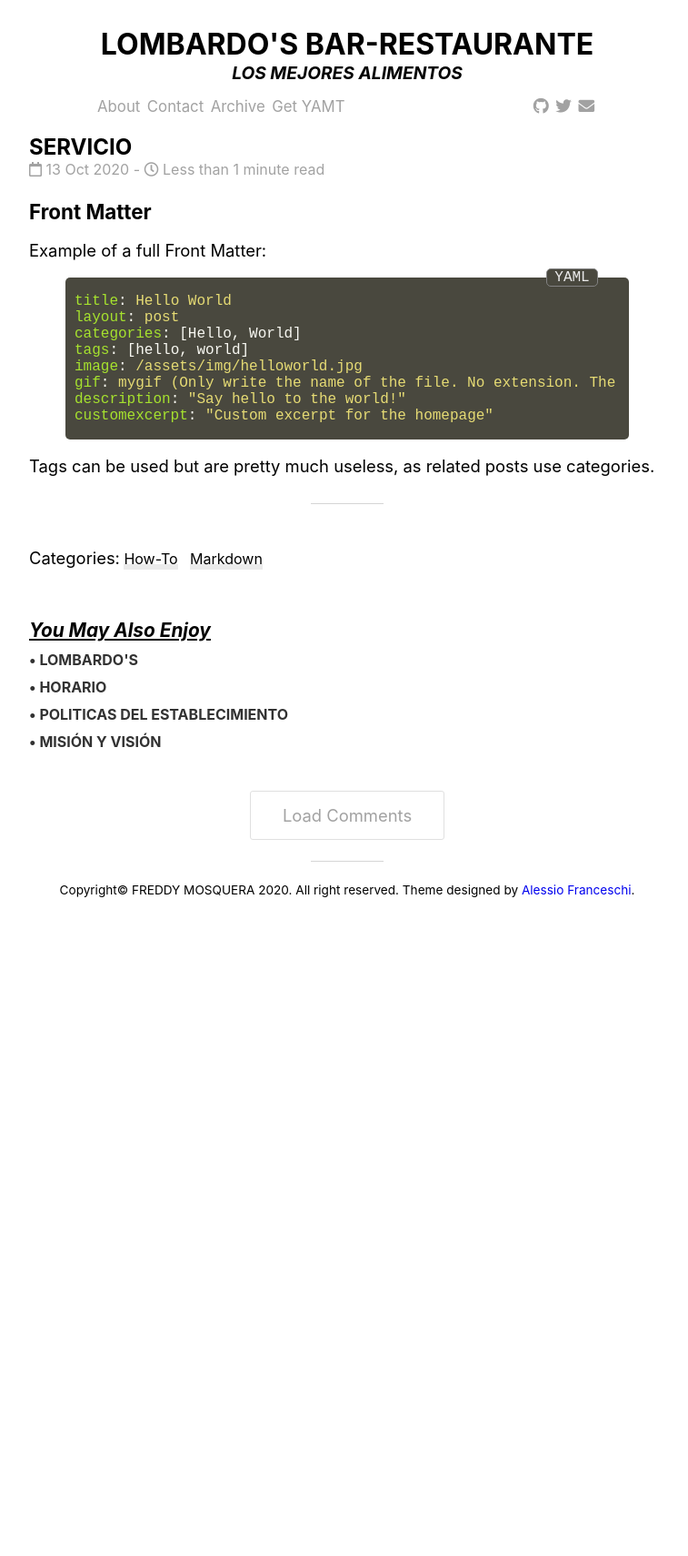
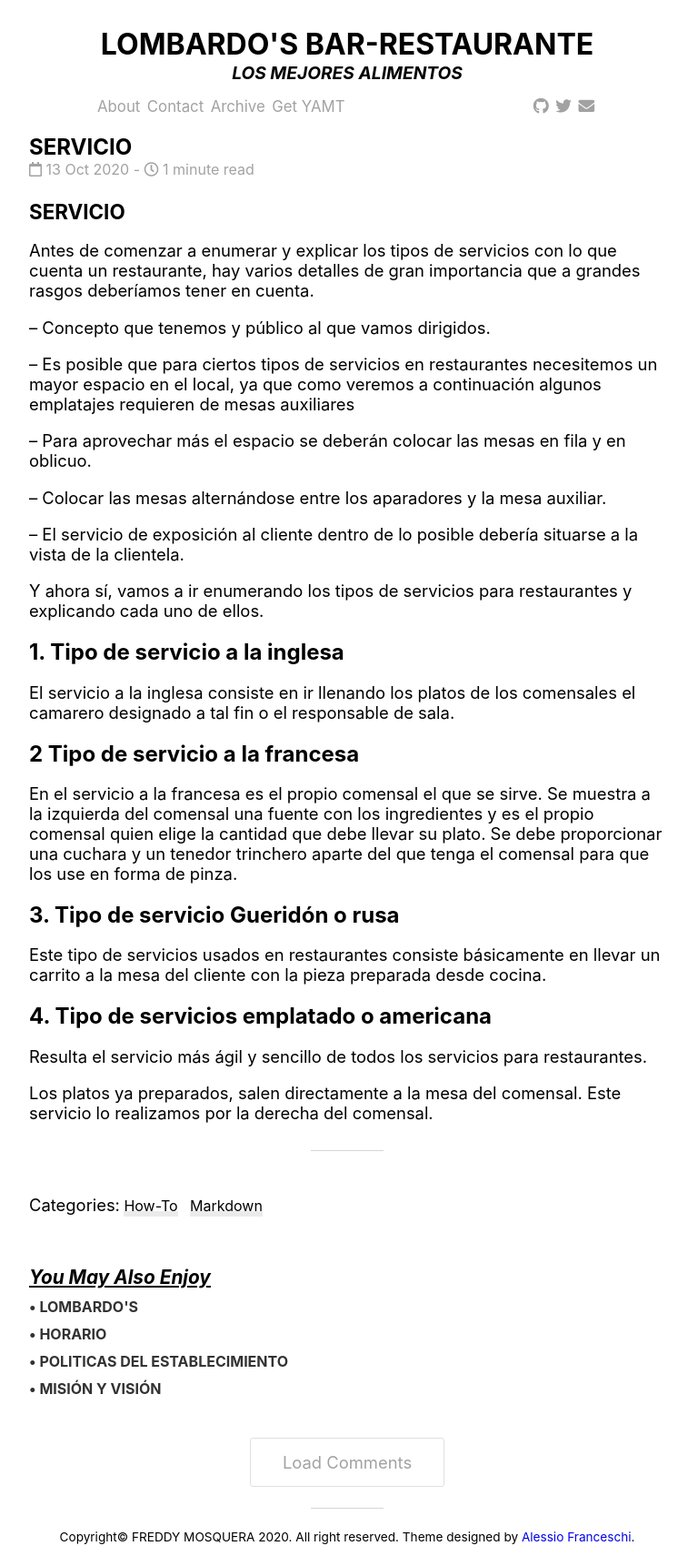
Before and after one commit to FreddySTJR/PROJ-SO-2, a Jekyll site: the page built from _posts/2020-10-13-SERVICIOS.md, in a window 1280 px wide. Shown: the whole page at 91% size, without its empty margins (258-1015 px from the left). Built offline with Jekyll 4.4.1, drawn with Linux system fonts in a browser that asks for light colours; nearby versions of some CDN libraries; before the commit the page ends 999 px from its top, so only the background shows below that.

Commit message:
Update 2020-10-13-SERVICIOS.md

```diff
--- a/_posts/2020-10-13-SERVICIOS.md
+++ b/_posts/2020-10-13-SERVICIOS.md
@@ -4,21 +4,36 @@ layout: post
 categories: [How-To, Markdown]
 image: /assets/img/airplane.jpg
 #gif: mygif
-description: "Let's get this theme to work!"
-customexcerpt: "Learn how to write a post in YAMT."
+description: "SERVICIO QUE LE OFRECEMOS A NUESTRA CLIENTELA."
+customexcerpt: "SERVICIO QUE LE OFRECEMOS A NUESTRA CLIENTELA."
 ---
 
-### Front Matter
-Example of a full Front Matter:
-{% highlight yaml %}
-title: Hello World
-layout: post
-categories: [Hello, World]
-tags: [hello, world]
-image: /assets/img/helloworld.jpg
-gif: mygif (Only write the name of the file. No extension. The files needs to be in "/assets/gif")
-description: "Say hello to the world!"
-customexcerpt: "Custom excerpt for the homepage"
-{% endhighlight %}
+### SERVICIO
 
-Tags can be used but are pretty much useless, as related posts use categories.
+Antes de comenzar a enumerar y explicar los tipos de servicios con lo que cuenta un restaurante, hay varios detalles de gran importancia que a grandes rasgos deberíamos tener en cuenta.
+
+– Concepto que tenemos y público al que vamos dirigidos.
+
+– Es posible que para ciertos tipos de servicios en restaurantes necesitemos un mayor espacio en el local, ya que como veremos a continuación algunos emplatajes requieren de mesas auxiliares
+
+– Para aprovechar más el espacio se deberán colocar las mesas en fila y en oblicuo.
+
+– Colocar las mesas alternándose entre los aparadores y la mesa auxiliar.
+
+– El servicio de exposición al cliente dentro de lo posible debería situarse a la vista de la clientela.
+
+Y ahora sí, vamos a ir enumerando los tipos de servicios para restaurantes y explicando cada uno de ellos.
+
+## 1. Tipo de servicio a la inglesa
+El servicio a la inglesa consiste en ir llenando los platos de los comensales el camarero designado a tal fin o el responsable de sala.
+
+## 2 Tipo de servicio a la francesa
+En el servicio a la francesa es el propio comensal el que se sirve. Se muestra a la izquierda del comensal una fuente con los ingredientes y es el propio comensal quien elige la cantidad que debe llevar su plato. Se debe proporcionar una cuchara y un tenedor trinchero aparte del que tenga el comensal para que los use en forma de pinza.
+
+## 3. Tipo de servicio Gueridón o rusa
+Este tipo de servicios usados en restaurantes consiste básicamente en llevar un carrito a la mesa del cliente con la pieza preparada desde cocina.
+
+## 4. Tipo de servicios emplatado o americana
+Resulta el servicio más ágil y sencillo de todos los servicios para restaurantes.
+
+Los platos ya preparados, salen directamente a la mesa del comensal. Este servicio lo realizamos por la derecha del comensal.
```
